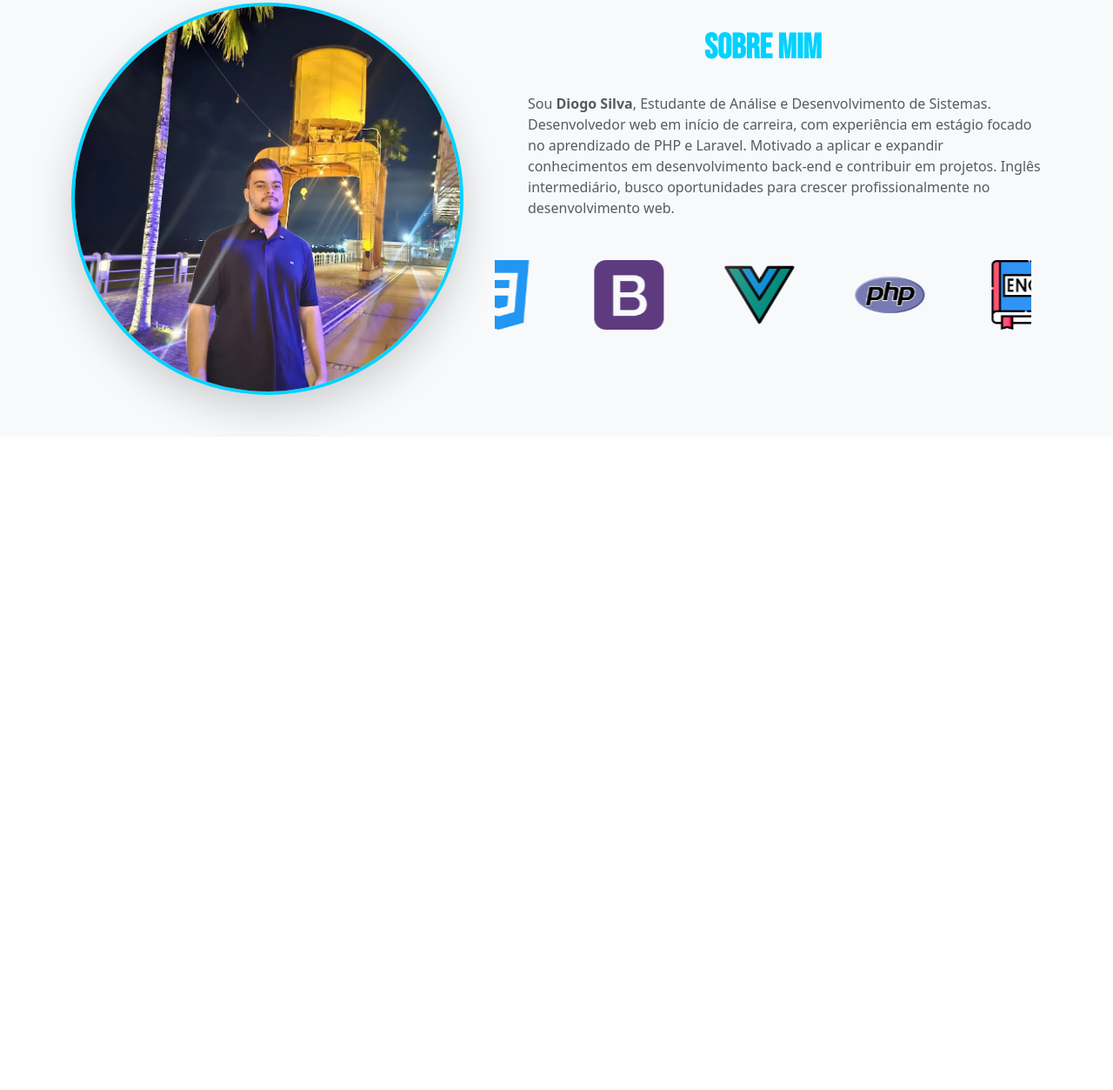
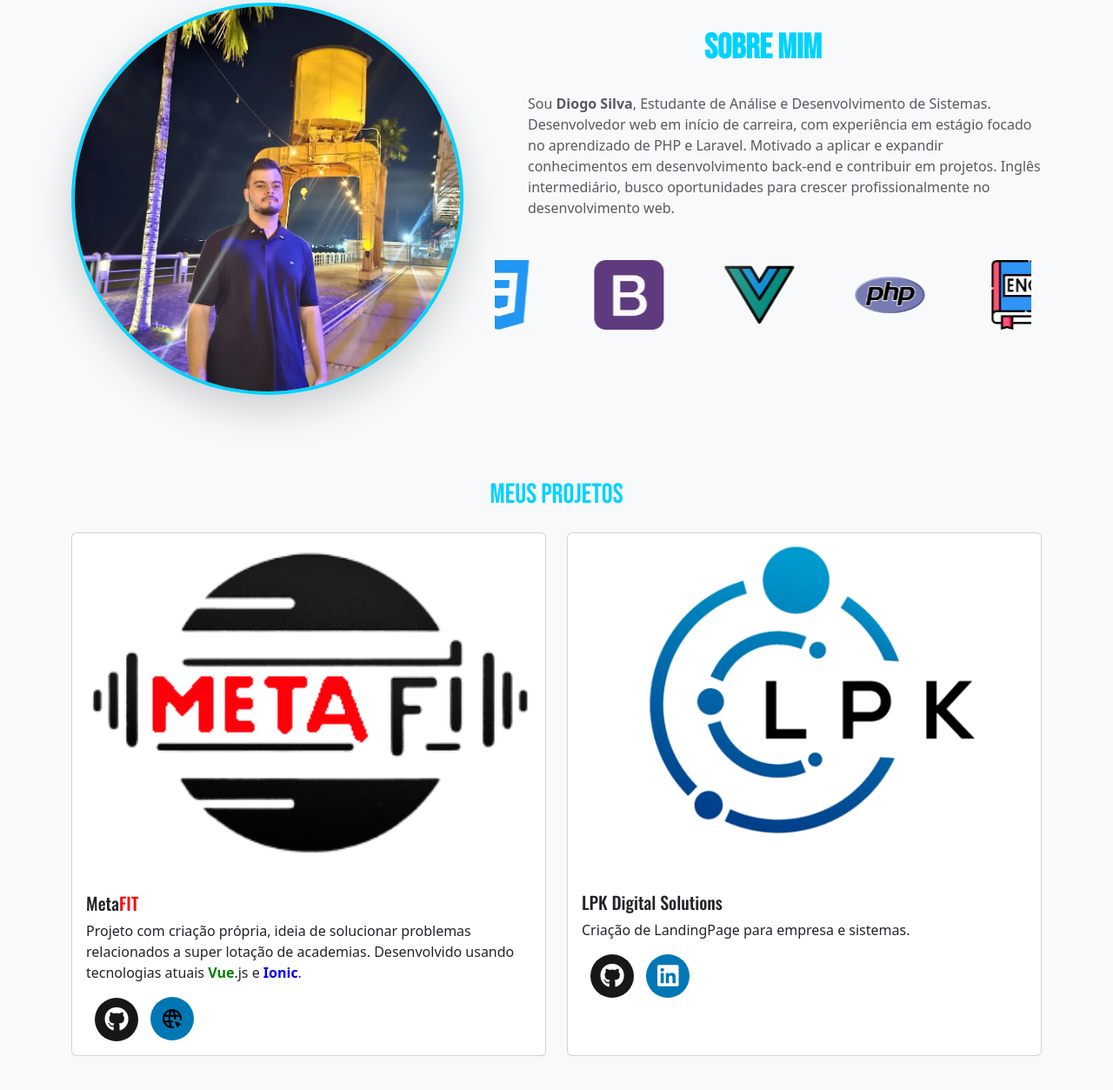
Before and after one commit to AlexRX1/portfolio_diogo, a plain HTML site: page index.html in a window 1280 px wide. Shown: the part 995-2248 px from the top of the page at 87% size. Before the commit the page ends 1497 px from the top, so only its background shows below. Drawn offline with nearby package versions, Linux system fonts and the light colour scheme; a web font is replaced by a local one.

Commit message:
AJUSTES MANHA

```diff
--- a/index.html
+++ b/index.html
@@ -26,7 +26,8 @@
                     <ul class="navbar-nav">
                         <li class="nav-item"><a class="nav-link active" href="#">Início</a></li>
                         <li class="nav-item"><a class="nav-link" href="#sobre">Sobre Mim</a></li>
-                        <li class="nav-item"><a class="nav-link" href="#">Projetos</a></li>
+                        <li class="nav-item"><a class="nav-link" href="#projetos">Projetos</a></li>
+                        <li class="nav-item"><a class="nav-link" href="#xp">Experiência</a></li>
                         <li class="nav-item"><a class="nav-link" href="#">Contato</a></li>
                 </div>
                 </ul>
@@ -64,7 +65,7 @@
         <div class="footer-two">
             <div class="contact-item">
                 <i class="bi bi-envelope-fill"></i>
-                <h2 >DiogoGSsilva@hotmail.com</h2>
+                <h2>DiogoGSsilva@hotmail.com</h2>
             </div>
             <div class="contact-item">
                 <i class="bi bi-telephone-fill"></i>
@@ -82,10 +83,9 @@
             <div class="row align-items-center">
 
                 <div class="col-lg-5 text-center">
-                    <img src="img/diogo.jpg" class="img-fluid rounded-circle shadow-lg" style="border: 4px solid #00d2ff;" alt="">
+                    <img src="img/diogo.jpg" class="img-fluid rounded-circle shadow-lg"
+                        style="border: 4px solid #00d2ff;" alt="">
                 </div>
-
-
                 <div class="about-me col-lg-7">
                     <h2 class="fw-bold  "
                         style="display: flex; align-items: center; justify-content: center; padding-bottom: 20px; color: #00d2ff;">
@@ -154,6 +154,54 @@
                     </div>
                     <div>
     </section>
+
+    <section id="projetos" class="py-5 bg-light">
+        <div class="container">
+            <h2 class="text-center mb-4" style="font-family: Bebas Neue, serif; color: #00d2ff;">Meus Projetos</h2>
+            <div class="row">
+                <div class="col-md-6">
+                    <div class="card h-100 d-flex flex-column">
+                        <img src="img/LOGOVERME.png" class="card-img-top" alt="Projeto 1">
+                        <div class="card-body">
+                            <h5 class="card-title" style="font-family: Oswald, serif;">Meta<span style="color: red;">FIT</span></h5>
+                            <p class="card-text">Projeto com criação própria, ideia de solucionar problemas relacionados
+                                a super lotação de academias. Desenvolvido usando tecnologias atuais <span style="color: green; font-weight: bolder;">Vue</span>.js e <span style="color: blue; font-weight: bolder;">Ionic</span>.</p>
+                            <div class="text-content">
+                                <a href="https://github.com/AlexRX1" class="social-button github" target="_blank">
+                                    <i class="fa-brands fa-github"></i>
+                                </a>
+                                <a href="https://alexrx1.github.io/METAFIT/index.html" class="social-button website" target="_blank">
+                                    <img style="width: 22px;" src="img/website.png" alt="">
+                                </a>
+                            </div>
+                        </div>
+                    </div>
+                </div>
+
+                <div class="col-md-6">
+                    <div class="card card h-100 d-flex flex-column">
+                        <img src="img/lpklogo2.png" class="card-img-top" alt="Projeto 2">
+                        <div class="card-body">
+                            <h5 class="card-title" style="padding-top: 20px; font-family: Oswald, serif; ">LPK Digital Solutions</h5>
+                            <p class="card-text">Criação de LandingPage para empresa e sistemas.</p>
+                            <div class="text-content">
+                                <a href="https://github.com/AlexRX1" class="social-button github" target="_blank">
+                                    <i class="fa-brands fa-github"></i>
+                                </a>
+                                <a href="https://www.linkedin.com/in/diogo-silva-31b435328"
+                                    class="social-button linkedin" target="_blank">
+                                    <i class="fa-brands fa-linkedin"></i>
+                                </a>
+                            </div>
+                        </div>
+                    </div>
+                </div>
+            </div>
+        </div>
+    </section>
+
+
+
     <script src="https://kit.fontawesome.com/c34eef27e7.js" crossorigin="anonymous"></script>
     <script src="https://kit.fontawesome.com/YOUR_KIT_CODE.js" crossorigin="anonymous"></script>
     <script src="https://cdn.jsdelivr.net/npm/bootstrap@5.3.3/dist/js/bootstrap.bundle.min.js"
--- a/stylesheet.css
+++ b/stylesheet.css
@@ -1,7 +1,8 @@
 
 @import url('https://fonts.googleapis.com/css2?family=Playfair+Display:ital,wght@0,400..900;1,400..900&display=swap');
 @import url('https://fonts.googleapis.com/css2?family=Bebas+Neue&display=swap');
-/* ===== Estilizando a Navbar ===== */
+@import url('https://fonts.googleapis.com/css2?family=Oswald:wght@200..700&display=swap');
+
 .my-header {
     background: white;
     padding: 15px 0;
@@ -22,7 +23,7 @@
     color: #00d2ff !important;
 }
 
-/* ===== Seção Principal ===== */
+
 .main {
     height: 100vh;
     background-color: #f0f0f0;
@@ -183,7 +184,9 @@
 .github {
     background-color: #181717;
 }
-
+.website{
+    background-color: #0077b5;
+}
 
 
 #carousel-wrapper {
```
Also changed, not shown: img/LOGOVERME.png (added), img/lpklogo2.png (added), img/website.png (added).
